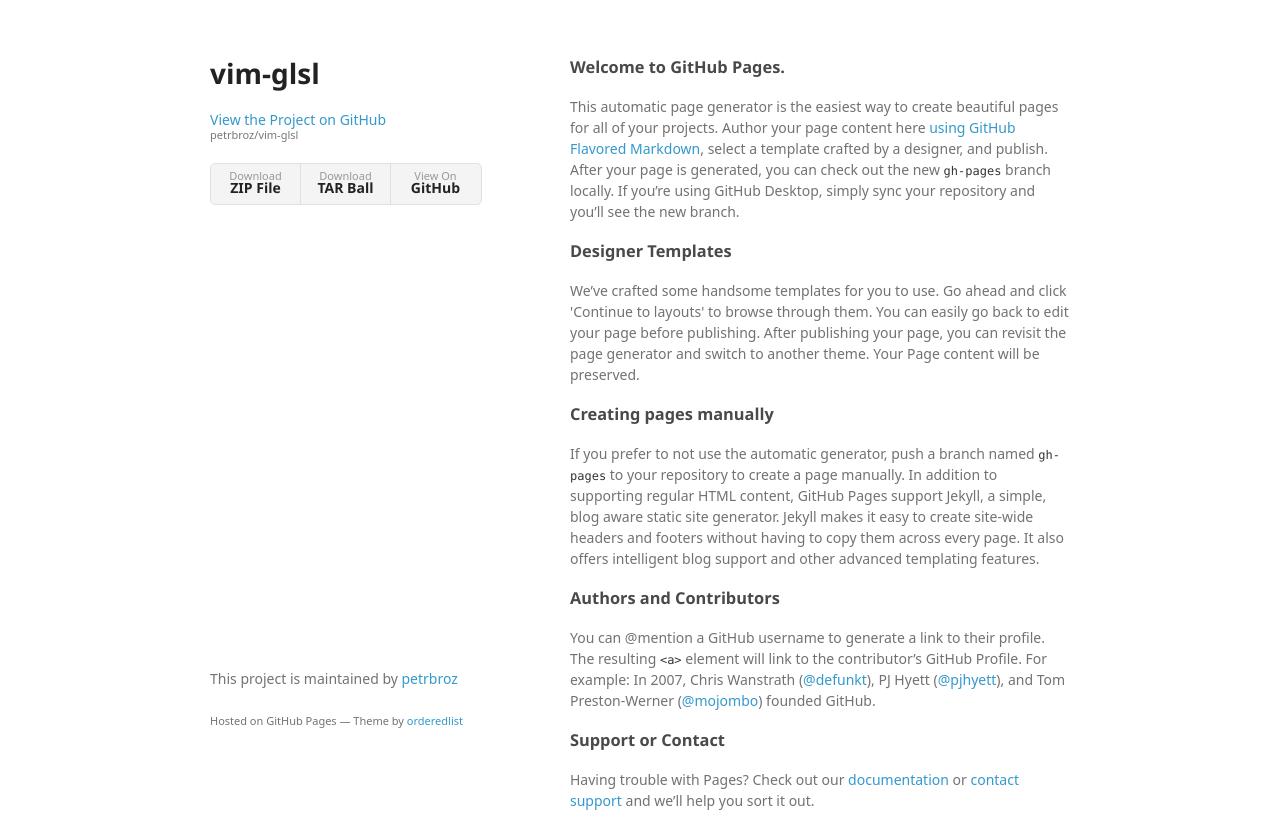
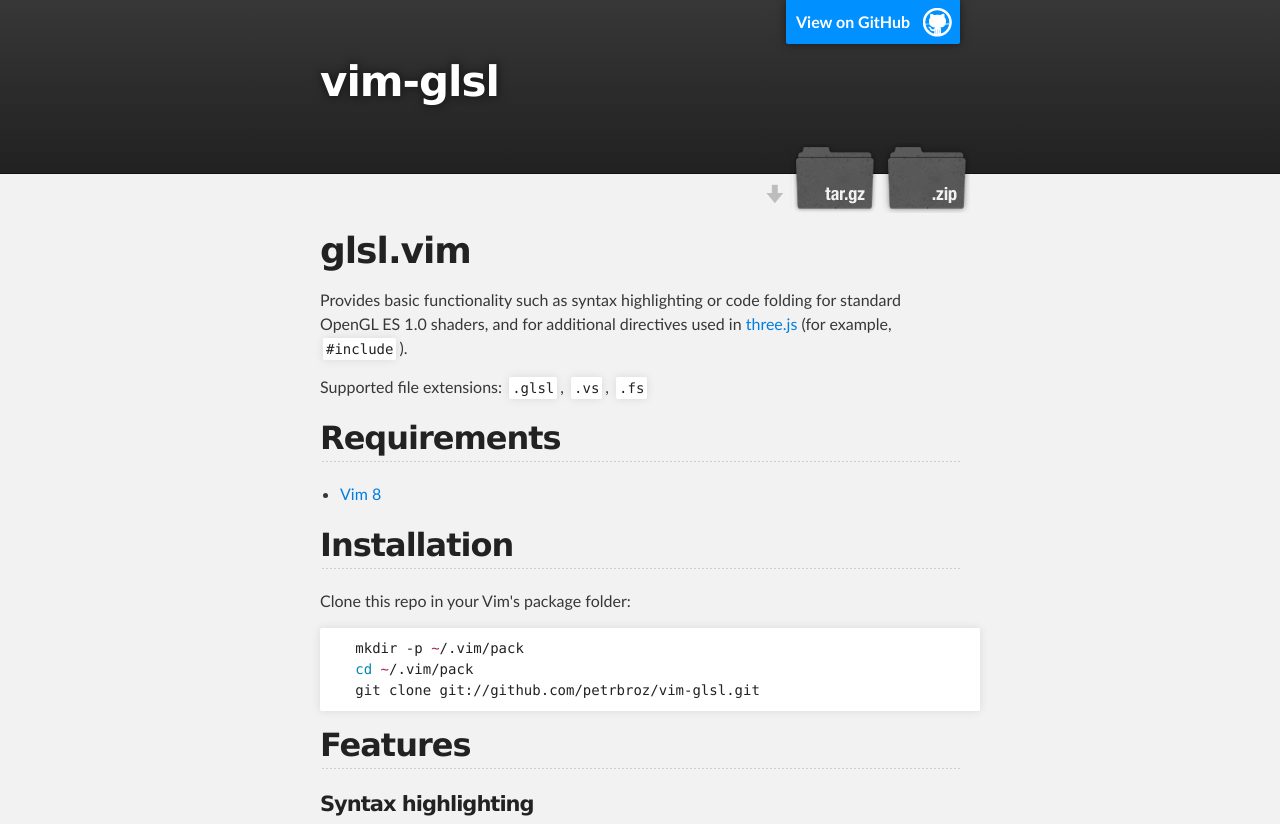
Before and after one commit to petrbroz/vim-glsl, a plain HTML site: page index.html in a window 1280 px wide. Shown: the top 824 px of the page. Drawn offline with Linux system fonts and the light colour scheme; a web font is replaced by a local one.

Commit message:
Create gh-pages branch via GitHub

```diff
--- a/index.html
+++ b/index.html
@@ -1,64 +1,98 @@
-<!doctype html>
+<!DOCTYPE html>
 <html>
+
   <head>
-    <meta charset="utf-8">
+    <meta charset='utf-8'>
     <meta http-equiv="X-UA-Compatible" content="chrome=1">
-    <title>vim-glsl by petrbroz</title>
+    <meta name="description" content="vim-glsl : ">
 
-    <link rel="stylesheet" href="stylesheets/styles.css">
-    <link rel="stylesheet" href="stylesheets/github-light.css">
-    <meta name="viewport" content="width=device-width">
-    <!--[if lt IE 9]>
-    <script src="//html5shiv.googlecode.com/svn/trunk/html5.js"></script>
-    <![endif]-->
+    <link rel="stylesheet" type="text/css" media="screen" href="stylesheets/stylesheet.css">
+
+    <title>vim-glsl</title>
   </head>
+
   <body>
-    <div class="wrapper">
-      <header>
-        <h1>vim-glsl</h1>
-        <p></p>
 
-        <p class="view"><a href="https://github.com/petrbroz/vim-glsl">View the Project on GitHub <small>petrbroz/vim-glsl</small></a></p>
+    <!-- HEADER -->
+    <div id="header_wrap" class="outer">
+        <header class="inner">
+          <a id="forkme_banner" href="https://github.com/petrbroz/vim-glsl">View on GitHub</a>
+
+          <h1 id="project_title">vim-glsl</h1>
+          <h2 id="project_tagline"></h2>
+
+            <section id="downloads">
+              <a class="zip_download_link" href="https://github.com/petrbroz/vim-glsl/zipball/master">Download this project as a .zip file</a>
+              <a class="tar_download_link" href="https://github.com/petrbroz/vim-glsl/tarball/master">Download this project as a tar.gz file</a>
+            </section>
+        </header>
+    </div>
+
+    <!-- MAIN CONTENT -->
+    <div id="main_content_wrap" class="outer">
+      <section id="main_content" class="inner">
+        <h1>
+<a id="glslvim" class="anchor" href="#glslvim" aria-hidden="true"><span aria-hidden="true" class="octicon octicon-link"></span></a>glsl.vim</h1>
+
+<p>Provides basic functionality such as syntax highlighting or code folding
+for standard OpenGL ES 1.0 shaders, and for additional directives used in
+<a href="https://github.com/mrdoob/three.js/">three.js</a> (for example, <code>#include</code>).</p>
+
+<p>Supported file extensions: <code>.glsl</code>, <code>.vs</code>, <code>.fs</code></p>
+
+<h2>
+<a id="requirements" class="anchor" href="#requirements" aria-hidden="true"><span aria-hidden="true" class="octicon octicon-link"></span></a>Requirements</h2>
+
+<ul>
+<li><a href="https://github.com/vim/vim/blob/master/runtime/doc/version8.txt">Vim 8</a></li>
+</ul>
+
+<h2>
+<a id="installation" class="anchor" href="#installation" aria-hidden="true"><span aria-hidden="true" class="octicon octicon-link"></span></a>Installation</h2>
+
+<p>Clone this repo in your Vim's package folder:</p>
+
+<div class="highlight highlight-source-shell"><pre>   mkdir -p <span class="pl-k">~</span>/.vim/pack
+   <span class="pl-c1">cd</span> <span class="pl-k">~</span>/.vim/pack
+   git clone git://github.com/petrbroz/vim-glsl.git</pre></div>
+
+<h2>
+<a id="features" class="anchor" href="#features" aria-hidden="true"><span aria-hidden="true" class="octicon octicon-link"></span></a>Features</h2>
+
+<h4>
+<a id="syntax-highlighting" class="anchor" href="#syntax-highlighting" aria-hidden="true"><span aria-hidden="true" class="octicon octicon-link"></span></a>Syntax highlighting</h4>
+
+<p><img src="https://github.com/petrbroz/vim-glsl/blob/gh-pages/images/syntax.png" alt="Syntax highlighting"></p>
+
+<h4>
+<a id="code-folding-indent-based" class="anchor" href="#code-folding-indent-based" aria-hidden="true"><span aria-hidden="true" class="octicon octicon-link"></span></a>Code folding (indent-based)</h4>
+
+<p><img src="https://github.com/petrbroz/vim-glsl/blob/gh-pages/images/folding.gif" alt="Code folding"></p>
+
+<h4>
+<a id="go-to-shader-chunk" class="anchor" href="#go-to-shader-chunk" aria-hidden="true"><span aria-hidden="true" class="octicon octicon-link"></span></a>Go to shader chunk</h4>
+
+<p>With cursor inside the brackets of the <code>#include&lt;foo&gt;</code> directive, <code>gf</code> will try to find
+<em>foo.glsl</em>, <em>foo.vs</em>, or <em>foo.fs</em> in the subtree of the current working directory.</p>
+
+<p><img src="https://github.com/petrbroz/vim-glsl/blob/gh-pages/images/gotochunk.gif" alt="Go to chunk"></p>
+
+<h2>
+<a id="license" class="anchor" href="#license" aria-hidden="true"><span aria-hidden="true" class="octicon octicon-link"></span></a>License</h2>
+
+<p>Distributed under the same terms as Vim. See <code>:help license</code>.</p>
+      </section>
+    </div>
+
+    <!-- FOOTER  -->
+    <div id="footer_wrap" class="outer">
+      <footer class="inner">
+        <p class="copyright">vim-glsl maintained by <a href="https://github.com/petrbroz">petrbroz</a></p>
+        <p>Published with <a href="https://pages.github.com">GitHub Pages</a></p>
+      </footer>
+    </div>
 
 
-        <ul>
-          <li><a href="https://github.com/petrbroz/vim-glsl/zipball/master">Download <strong>ZIP File</strong></a></li>
-          <li><a href="https://github.com/petrbroz/vim-glsl/tarball/master">Download <strong>TAR Ball</strong></a></li>
-          <li><a href="https://github.com/petrbroz/vim-glsl">View On <strong>GitHub</strong></a></li>
-        </ul>
-      </header>
-      <section>
-        <h3>
-<a id="welcome-to-github-pages" class="anchor" href="#welcome-to-github-pages" aria-hidden="true"><span aria-hidden="true" class="octicon octicon-link"></span></a>Welcome to GitHub Pages.</h3>
-
-<p>This automatic page generator is the easiest way to create beautiful pages for all of your projects. Author your page content here <a href="https://guides.github.com/features/mastering-markdown/">using GitHub Flavored Markdown</a>, select a template crafted by a designer, and publish. After your page is generated, you can check out the new <code>gh-pages</code> branch locally. If you’re using GitHub Desktop, simply sync your repository and you’ll see the new branch.</p>
-
-<h3>
-<a id="designer-templates" class="anchor" href="#designer-templates" aria-hidden="true"><span aria-hidden="true" class="octicon octicon-link"></span></a>Designer Templates</h3>
-
-<p>We’ve crafted some handsome templates for you to use. Go ahead and click 'Continue to layouts' to browse through them. You can easily go back to edit your page before publishing. After publishing your page, you can revisit the page generator and switch to another theme. Your Page content will be preserved.</p>
-
-<h3>
-<a id="creating-pages-manually" class="anchor" href="#creating-pages-manually" aria-hidden="true"><span aria-hidden="true" class="octicon octicon-link"></span></a>Creating pages manually</h3>
-
-<p>If you prefer to not use the automatic generator, push a branch named <code>gh-pages</code> to your repository to create a page manually. In addition to supporting regular HTML content, GitHub Pages support Jekyll, a simple, blog aware static site generator. Jekyll makes it easy to create site-wide headers and footers without having to copy them across every page. It also offers intelligent blog support and other advanced templating features.</p>
-
-<h3>
-<a id="authors-and-contributors" class="anchor" href="#authors-and-contributors" aria-hidden="true"><span aria-hidden="true" class="octicon octicon-link"></span></a>Authors and Contributors</h3>
-
-<p>You can @mention a GitHub username to generate a link to their profile. The resulting <code>&lt;a&gt;</code> element will link to the contributor’s GitHub Profile. For example: In 2007, Chris Wanstrath (<a href="https://github.com/defunkt" class="user-mention">@defunkt</a>), PJ Hyett (<a href="https://github.com/pjhyett" class="user-mention">@pjhyett</a>), and Tom Preston-Werner (<a href="https://github.com/mojombo" class="user-mention">@mojombo</a>) founded GitHub.</p>
-
-<h3>
-<a id="support-or-contact" class="anchor" href="#support-or-contact" aria-hidden="true"><span aria-hidden="true" class="octicon octicon-link"></span></a>Support or Contact</h3>
-
-<p>Having trouble with Pages? Check out our <a href="https://help.github.com/pages">documentation</a> or <a href="https://github.com/contact">contact support</a> and we’ll help you sort it out.</p>
-      </section>
-      <footer>
-        <p>This project is maintained by <a href="https://github.com/petrbroz">petrbroz</a></p>
-        <p><small>Hosted on GitHub Pages &mdash; Theme by <a href="https://github.com/orderedlist">orderedlist</a></small></p>
-      </footer>
-    </div>
-    <script src="javascripts/scale.fix.js"></script>
 
   </body>
 </html>
--- /dev/null
+++ b/javascripts/main.js
@@ -0,0 +1 @@
+console.log('This would be the main JS file.');
--- /dev/null
+++ b/stylesheets/stylesheet.css
@@ -0,0 +1,425 @@
+/*******************************************************************************
+Slate Theme for GitHub Pages
+by Jason Costello, @jsncostello
+*******************************************************************************/
+
+@import url(github-light.css);
+
+/*******************************************************************************
+MeyerWeb Reset
+*******************************************************************************/
+
+html, body, div, span, applet, object, iframe,
+h1, h2, h3, h4, h5, h6, p, blockquote, pre,
+a, abbr, acronym, address, big, cite, code,
+del, dfn, em, img, ins, kbd, q, s, samp,
+small, strike, strong, sub, sup, tt, var,
+b, u, i, center,
+dl, dt, dd, ol, ul, li,
+fieldset, form, label, legend,
+table, caption, tbody, tfoot, thead, tr, th, td,
+article, aside, canvas, details, embed,
+figure, figcaption, footer, header, hgroup,
+menu, nav, output, ruby, section, summary,
+time, mark, audio, video {
+  margin: 0;
+  padding: 0;
+  border: 0;
+  font: inherit;
+  vertical-align: baseline;
+}
+
+/* HTML5 display-role reset for older browsers */
+article, aside, details, figcaption, figure,
+footer, header, hgroup, menu, nav, section {
+  display: block;
+}
+
+ol, ul {
+  list-style: none;
+}
+
+table {
+  border-collapse: collapse;
+  border-spacing: 0;
+}
+
+/*******************************************************************************
+Theme Styles
+*******************************************************************************/
+
+body {
+  box-sizing: border-box;
+  color:#373737;
+  background: #212121;
+  font-size: 16px;
+  font-family: 'Myriad Pro', Calibri, Helvetica, Arial, sans-serif;
+  line-height: 1.5;
+  -webkit-font-smoothing: antialiased;
+}
+
+h1, h2, h3, h4, h5, h6 {
+  margin: 10px 0;
+  font-weight: 700;
+  color:#222222;
+  font-family: 'Lucida Grande', 'Calibri', Helvetica, Arial, sans-serif;
+  letter-spacing: -1px;
+}
+
+h1 {
+  font-size: 36px;
+  font-weight: 700;
+}
+
+h2 {
+  padding-bottom: 10px;
+  font-size: 32px;
+  background: url('../images/bg_hr.png') repeat-x bottom;
+}
+
+h3 {
+  font-size: 24px;
+}
+
+h4 {
+  font-size: 21px;
+}
+
+h5 {
+  font-size: 18px;
+}
+
+h6 {
+  font-size: 16px;
+}
+
+p {
+  margin: 10px 0 15px 0;
+}
+
+footer p {
+  color: #f2f2f2;
+}
+
+a {
+  text-decoration: none;
+  color: #007edf;
+  text-shadow: none;
+
+  transition: color 0.5s ease;
+  transition: text-shadow 0.5s ease;
+  -webkit-transition: color 0.5s ease;
+  -webkit-transition: text-shadow 0.5s ease;
+  -moz-transition: color 0.5s ease;
+  -moz-transition: text-shadow 0.5s ease;
+  -o-transition: color 0.5s ease;
+  -o-transition: text-shadow 0.5s ease;
+  -ms-transition: color 0.5s ease;
+  -ms-transition: text-shadow 0.5s ease;
+}
+
+a:hover, a:focus {text-decoration: underline;}
+
+footer a {
+  color: #F2F2F2;
+  text-decoration: underline;
+}
+
+em {
+  font-style: italic;
+}
+
+strong {
+  font-weight: bold;
+}
+
+img {
+  position: relative;
+  margin: 0 auto;
+  max-width: 739px;
+  padding: 5px;
+  margin: 10px 0 10px 0;
+  border: 1px solid #ebebeb;
+
+  box-shadow: 0 0 5px #ebebeb;
+  -webkit-box-shadow: 0 0 5px #ebebeb;
+  -moz-box-shadow: 0 0 5px #ebebeb;
+  -o-box-shadow: 0 0 5px #ebebeb;
+  -ms-box-shadow: 0 0 5px #ebebeb;
+}
+
+p img {
+  display: inline;
+  margin: 0;
+  padding: 0;
+  vertical-align: middle;
+  text-align: center;
+  border: none;
+}
+
+pre, code {
+  width: 100%;
+  color: #222;
+  background-color: #fff;
+
+  font-family: Monaco, "Bitstream Vera Sans Mono", "Lucida Console", Terminal, monospace;
+  font-size: 14px;
+
+  border-radius: 2px;
+  -moz-border-radius: 2px;
+  -webkit-border-radius: 2px;
+}
+
+pre {
+  width: 100%;
+  padding: 10px;
+  box-shadow: 0 0 10px rgba(0,0,0,.1);
+  overflow: auto;
+}
+
+code {
+  padding: 3px;
+  margin: 0 3px;
+  box-shadow: 0 0 10px rgba(0,0,0,.1);
+}
+
+pre code {
+  display: block;
+  box-shadow: none;
+}
+
+blockquote {
+  color: #666;
+  margin-bottom: 20px;
+  padding: 0 0 0 20px;
+  border-left: 3px solid #bbb;
+}
+
+
+ul, ol, dl {
+  margin-bottom: 15px
+}
+
+ul {
+  list-style-position: inside;
+  list-style: disc;
+  padding-left: 20px;
+}
+
+ol {
+  list-style-position: inside;
+  list-style: decimal;
+  padding-left: 20px;
+}
+
+dl dt {
+  font-weight: bold;
+}
+
+dl dd {
+  padding-left: 20px;
+  font-style: italic;
+}
+
+dl p {
+  padding-left: 20px;
+  font-style: italic;
+}
+
+hr {
+  height: 1px;
+  margin-bottom: 5px;
+  border: none;
+  background: url('../images/bg_hr.png') repeat-x center;
+}
+
+table {
+  border: 1px solid #373737;
+  margin-bottom: 20px;
+  text-align: left;
+ }
+
+th {
+  font-family: 'Lucida Grande', 'Helvetica Neue', Helvetica, Arial, sans-serif;
+  padding: 10px;
+  background: #373737;
+  color: #fff;
+ }
+
+td {
+  padding: 10px;
+  border: 1px solid #373737;
+ }
+
+form {
+  background: #f2f2f2;
+  padding: 20px;
+}
+
+/*******************************************************************************
+Full-Width Styles
+*******************************************************************************/
+
+.outer {
+  width: 100%;
+}
+
+.inner {
+  position: relative;
+  max-width: 640px;
+  padding: 20px 10px;
+  margin: 0 auto;
+}
+
+#forkme_banner {
+  display: block;
+  position: absolute;
+  top:0;
+  right: 10px;
+  z-index: 10;
+  padding: 10px 50px 10px 10px;
+  color: #fff;
+  background: url('../images/blacktocat.png') #0090ff no-repeat 95% 50%;
+  font-weight: 700;
+  box-shadow: 0 0 10px rgba(0,0,0,.5);
+  border-bottom-left-radius: 2px;
+  border-bottom-right-radius: 2px;
+}
+
+#header_wrap {
+  background: #212121;
+  background: -moz-linear-gradient(top, #373737, #212121);
+  background: -webkit-linear-gradient(top, #373737, #212121);
+  background: -ms-linear-gradient(top, #373737, #212121);
+  background: -o-linear-gradient(top, #373737, #212121);
+  background: linear-gradient(top, #373737, #212121);
+}
+
+#header_wrap .inner {
+  padding: 50px 10px 30px 10px;
+}
+
+#project_title {
+  margin: 0;
+  color: #fff;
+  font-size: 42px;
+  font-weight: 700;
+  text-shadow: #111 0px 0px 10px;
+}
+
+#project_tagline {
+  color: #fff;
+  font-size: 24px;
+  font-weight: 300;
+  background: none;
+  text-shadow: #111 0px 0px 10px;
+}
+
+#downloads {
+  position: absolute;
+  width: 210px;
+  z-index: 10;
+  bottom: -40px;
+  right: 0;
+  height: 70px;
+  background: url('../images/icon_download.png') no-repeat 0% 90%;
+}
+
+.zip_download_link {
+  display: block;
+  float: right;
+  width: 90px;
+  height:70px;
+  text-indent: -5000px;
+  overflow: hidden;
+  background: url(../images/sprite_download.png) no-repeat bottom left;
+}
+
+.tar_download_link {
+  display: block;
+  float: right;
+  width: 90px;
+  height:70px;
+  text-indent: -5000px;
+  overflow: hidden;
+  background: url(../images/sprite_download.png) no-repeat bottom right;
+  margin-left: 10px;
+}
+
+.zip_download_link:hover {
+  background: url(../images/sprite_download.png) no-repeat top left;
+}
+
+.tar_download_link:hover {
+  background: url(../images/sprite_download.png) no-repeat top right;
+}
+
+#main_content_wrap {
+  background: #f2f2f2;
+  border-top: 1px solid #111;
+  border-bottom: 1px solid #111;
+}
+
+#main_content {
+  padding-top: 40px;
+}
+
+#footer_wrap {
+  background: #212121;
+}
+
+
+
+/*******************************************************************************
+Small Device Styles
+*******************************************************************************/
+
+@media screen and (max-width: 480px) {
+  body {
+    font-size:14px;
+  }
+
+  #downloads {
+    display: none;
+  }
+
+  .inner {
+    min-width: 320px;
+    max-width: 480px;
+  }
+
+  #project_title {
+  font-size: 32px;
+  }
+
+  h1 {
+    font-size: 28px;
+  }
+
+  h2 {
+    font-size: 24px;
+  }
+
+  h3 {
+    font-size: 21px;
+  }
+
+  h4 {
+    font-size: 18px;
+  }
+
+  h5 {
+    font-size: 14px;
+  }
+
+  h6 {
+    font-size: 12px;
+  }
+
+  code, pre {
+    min-width: 320px;
+    max-width: 480px;
+    font-size: 11px;
+  }
+
+}
```
Also changed, not shown: params.json (+1 -1 lines), images/bg_hr.png (added), images/blacktocat.png (added), images/icon_download.png (added), images/sprite_download.png (added).
